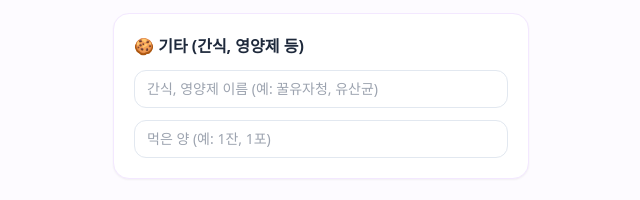
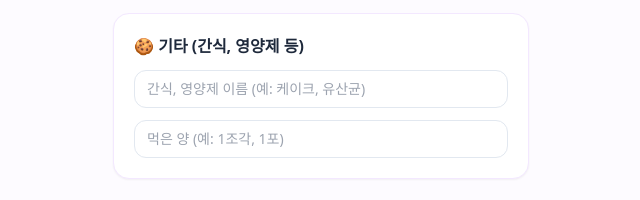
Before and after one commit to nenelab/Daily-bites, a plain HTML site: page index.html in a window 1280 px wide. Shown: the part 961-1161 px from the top of the page, 319-959 px from the left. Drawn offline with nearby package versions, Linux system fonts and the light colour scheme.

Commit message:
Modify input placeholders in index.html
Updated input placeholders for food and amount fields to include different examples.

```diff
--- a/index.html
+++ b/index.html
@@ -125,8 +125,8 @@
                     <h2 class="font-bold text-slate-800 flex items-center gap-2">🍪 기타 (간식, 영양제 등)</h2>
                 </div>
                 <div id="etc-inputs" class="space-y-3">
-                    <input type="text" id="etc-food" placeholder="간식, 영양제 이름 (예: 꿀유자청, 유산균)" class="w-full px-3 py-2 border border-slate-200 rounded-xl text-sm focus:outline-none focus:ring-2 focus:ring-purple-500">
-                    <input type="text" id="etc-amount" placeholder="먹은 양 (예: 1잔, 1포)" class="w-full px-3 py-2 border border-slate-200 rounded-xl text-sm focus:outline-none focus:ring-2 focus:ring-purple-500">
+                    <input type="text" id="etc-food" placeholder="간식, 영양제 이름 (예: 케이크, 유산균)" class="w-full px-3 py-2 border border-slate-200 rounded-xl text-sm focus:outline-none focus:ring-2 focus:ring-purple-500">
+                    <input type="text" id="etc-amount" placeholder="먹은 양 (예: 1조각, 1포)" class="w-full px-3 py-2 border border-slate-200 rounded-xl text-sm focus:outline-none focus:ring-2 focus:ring-purple-500">
                 </div>
             </div>
 
@@ -147,7 +147,7 @@
             <!-- 주간 요약 -->
             <div class="bg-white p-5 rounded-2xl shadow-sm border border-purple-100 space-y-4">
                 <h2 class="font-bold text-slate-900 text-lg">📅 최근 7일 식사 달성 현황</h2>
-                <p class="text-xs text-slate-500">하루에 **2끼 이상** 챙겨 먹은 날은 정상 식사(성공)로 인정됩니다.</p>
+                <p class="text-xs text-slate-500">하루에 《2끼 이상》 챙겨 먹은 날은 정상 식사(성공)로 인정됩니다.</p>
                 <div id="weekly-stats" class="space-y-3">
                     <!-- JS 동적 생성 -->
                 </div>
```
